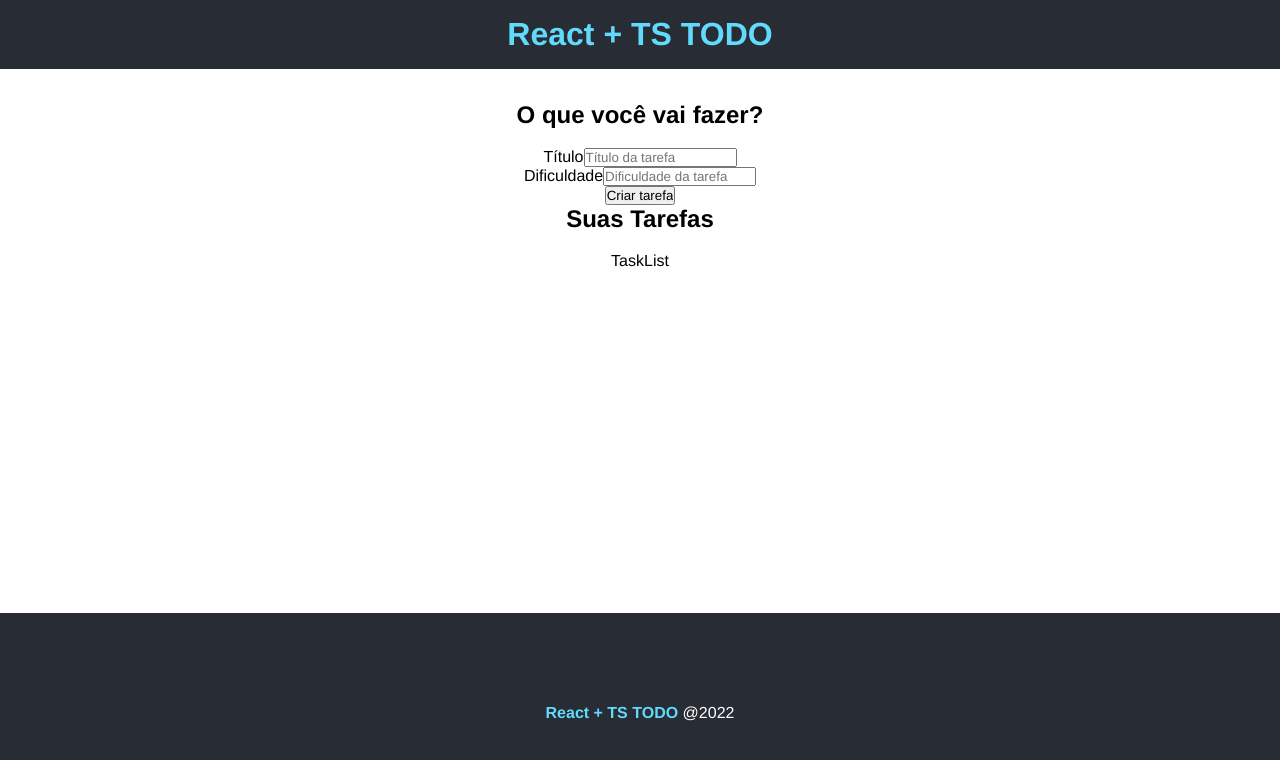
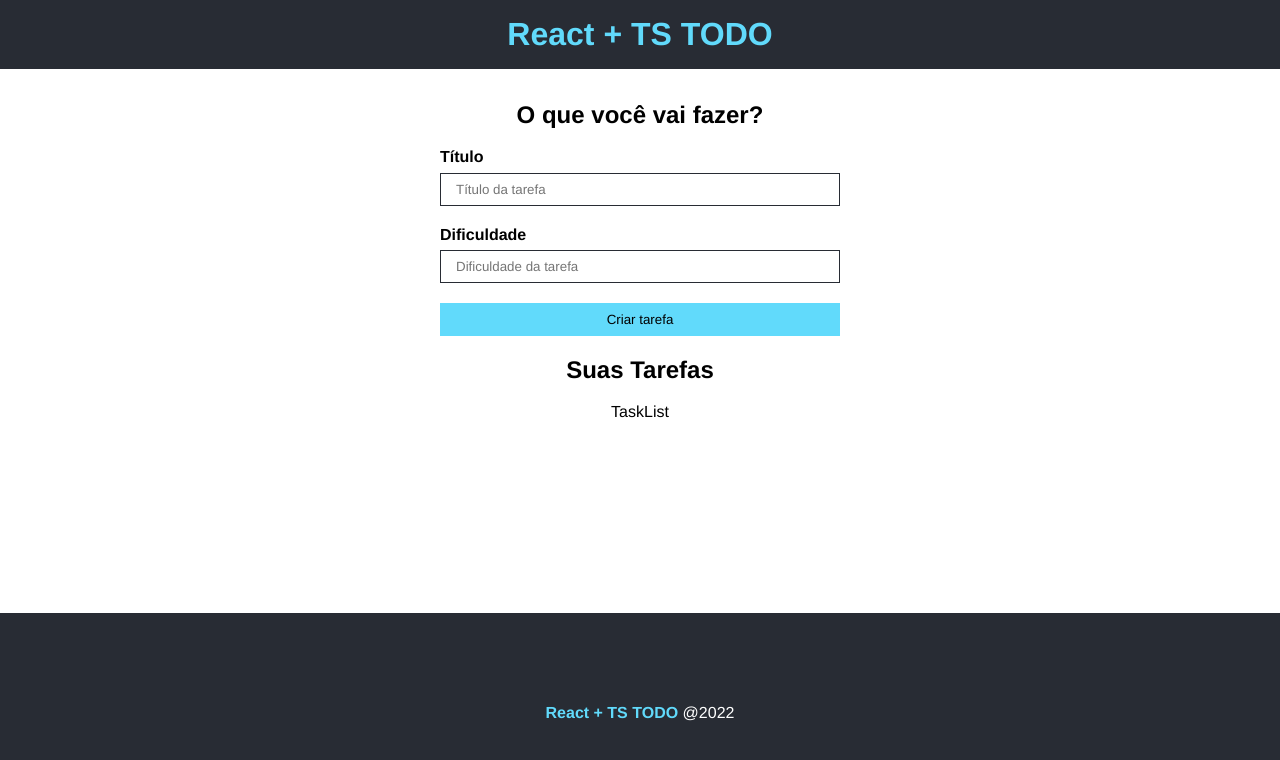
Before and after one commit to Adrianodbs/Todo-typescript, a React (Create React App) app: page / in a window 1280 px wide. Shown: the top 760 px of the page. Built offline with nearby package versions, Linux system fonts and the light colour scheme.

Commit message:
css do form

```diff
--- /dev/null
+++ b/src/components/TaskForm.module.css
@@ -0,0 +1,37 @@
+.form {
+  display: flex;
+  flex-direction: column;
+  max-width: 400px;
+  margin: 0 auto;
+}
+
+.form input {
+  padding: 8px 15px;
+  margin-bottom: 1.5em;
+  border-radius: 0;
+  border: 1px solid #282c34;
+}
+
+.form input[type="submit"] {
+  background-color: #61dafb;
+  border: 1px solid #61dafb;
+  color: #000;
+  transition: 0.5s;
+  cursor: pointer;
+}
+
+.form input[type="submit"]:hover {
+  background-color: #fff;
+  border-color: #282c34;
+}
+
+.input_container {
+  display: flex;
+  flex-direction: column;
+  text-align: left;
+}
+
+.input_container label {
+  font-weight: bold;
+  margin-bottom: 0.4em;
+}
--- a/src/components/TaskForm.tsx
+++ b/src/components/TaskForm.tsx
@@ -1,4 +1,4 @@
-import React from 'react'
+import styles from './TaskForm.module.css'
 
 interface Props {
   btnText: string
@@ -6,12 +6,12 @@
 
 function TaskForm({btnText}: Props) {
   return (
-    <form>
-      <div>
+    <form className={styles.form}>
+      <div className={styles.input_container}>
         <label htmlFor="title">Título</label>
         <input type="text" name='title' placeholder='Título da tarefa' />
       </div>
-      <div>
+      <div className={styles.input_container}>
         <label htmlFor="difficulty">Dificuldade</label>
         <input type="text" name='difficulty' placeholder='Dificuldade da tarefa' />
       </div>
--- a/src/components/TaskList.tsx
+++ b/src/components/TaskList.tsx
@@ -1,4 +1,4 @@
-import React from 'react'
+import styles from './TaskList.module.css'
 
 interface Props  {}
 
```
Also changed, not shown: src/components/TaskList.module.css (added, +38 -0 lines).
